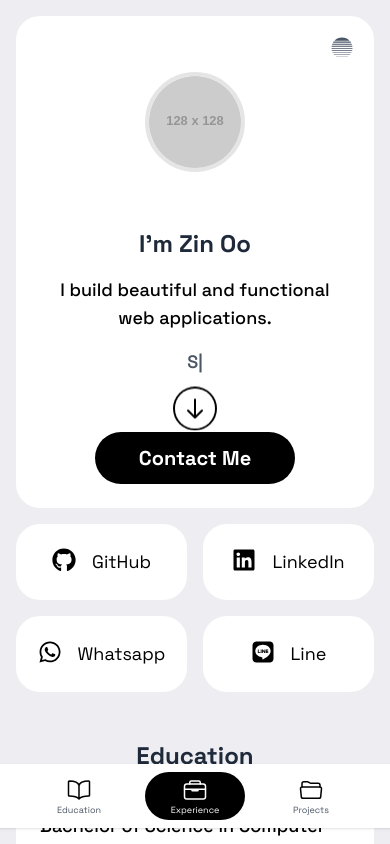
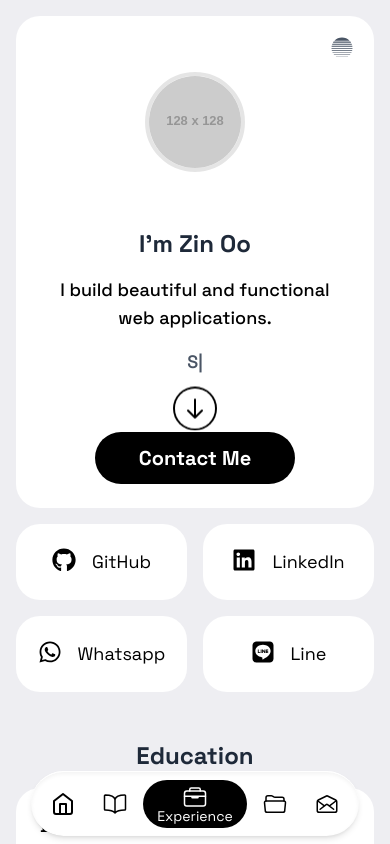
Before and after one commit to z1n-00/zinoo_portfolio, a React (Vite) app: page / in a window 390 px wide. Shown: the top 844 px of the page. Built offline with nearby package versions, Linux system fonts and the light colour scheme.

Commit message:
fix: update styling and layout for NavButton, NavCard, and Navigation components; improve responsiveness and accessibility

```diff
--- a/src/App.jsx
+++ b/src/App.jsx
@@ -92,7 +92,7 @@ const App = () => {
             onClick={toggleTheme}
             className={`
               fixed top-6 right-6 w-12 h-12
-              backdrop-blur-lg rounded-full
+              rounded-full
               flex items-center justify-center
               z-50 cursor-pointer
               border
@@ -100,13 +100,11 @@ const App = () => {
 
               ${isDarkMode
                 ? `
-                    bg-gray-800/70
                     text-white
                     border-0
                     hover:text-green-400
                   `
                 : `
-                    bg-white/30
                     text-gray-600
                     border-0
                     hover:text-orange-500
--- a/src/components/Layout/NavButton.jsx
+++ b/src/components/Layout/NavButton.jsx
@@ -3,12 +3,12 @@ const NavButton = ({ sectionId, activeSection, onClick, children, label }) => (
         <button
             onClick={() => onClick(sectionId)}
             aria-label={label}
-            className={`group relative flex h-12 w-25 shrink-0 flex-col items-center justify-center gap-1 rounded-full duration-300 cursor-pointer hover:scale-100 md:h-12 md:w-12 ${activeSection === sectionId ? 'dark:bg-gray-800/30 bg-black dark:bg-none dark:border darK:border-white-500/10 text-white' : 'hover:text-black hover:dark:text-gray-500 hover:bg-gray-500/10 text-black dark:text-gray-400 hover:text-gray-500 dark:hover:text-white'}`}
+            className={`group relative w-12 h-12 flex shrink-0 flex-col items-center justify-center rounded-full duration-300 cursor-pointer hover:scale-100 md:h-12 md:w-12 ${activeSection === sectionId ? 'w-26 h-12 dark:bg-gray-800/30 bg-black dark:bg-none dark:border darK:border-white-500/10 text-white' : 'hover:text-black hover:dark:text-gray-500 hover:bg-gray-500/10 text-black dark:text-white hover:text-gray-500 dark:hover:text-white'}`}
         >
             <div>
                 {children}
             </div>
-            <span className={`text-[9px] leading-none md:hidden ${activeSection === sectionId ? 'text-white' : 'text-gray-600 dark:text-gray-400'}`}>{label}</span>
+            <span className={`text-sm leading-none md:hidden ${activeSection === sectionId ? 'block text-white' : 'hidden'}`}>{label}</span>
             <span className="pointer-events-none absolute left-full ml-3 hidden whitespace-nowrap rounded-md bg-black px-2 py-1 text-xs text-white opacity-0 shadow-sm transition-opacity duration-200 group-hover:opacity-100 group-focus-visible:opacity-100 dark:bg-white dark:text-black md:block">
                 {label}
             </span>
--- a/src/components/Layout/NavCard.jsx
+++ b/src/components/Layout/NavCard.jsx
@@ -3,8 +3,10 @@ const NavCard = ({ children, className = '' }) => (
     className={`
       p-2
       rounded-full
-      bg-white dark:bg-gray-800
-      shadow-sm
+      bg-white
+      dark:bg-gray-800
+      shadow-md inset-shadow-sm inset-shadow-white-100
+      md:border-0 border-t dark:border-gray-500/20
       ${className}
     `}
   >
--- a/src/components/Layout/Navigation.jsx
+++ b/src/components/Layout/Navigation.jsx
@@ -5,14 +5,14 @@ import { motion } from "framer-motion";
 import { IoHomeOutline, IoMailOpenOutline, IoBriefcaseOutline, IoBookOutline, IoFolderOpenOutline } from "react-icons/io5";
 
 const Navigation = ({ activeSection, scrollToSection }) => (
-    <nav className="fixed bottom-2 md:top-1/2 md:-translate-y-1/2 left-1/2 -translate-x-1/2 md:left-4 md:translate-x-0 z-50 p-2 md:p-0">
+    <nav className="fixed bottom-2 md:top-1/2 md:-translate-y-1/2 left-1/2 -translate-x-1/2 md:left-4 md:translate-x-0 z-50 p-0">
         <motion.div
             initial={{ opacity: 0, y: 20 }}
             animate={{ opacity: 1, y: 0 }}
             transition={{ duration: 0.8, ease: "easeOut" }}
 
         >
-            <NavCard className="flex md:flex-col gap-4 text-black text-white backdrop-blur-xs">
+            <NavCard className="flex md:flex-col md:gap-4 gap-1 text-black text-white backdrop-blur-xs">
                 <NavButton sectionId="home" activeSection={activeSection} onClick={scrollToSection} label="Home"><HomeIcon /></NavButton>
                 <NavButton sectionId="education" activeSection={activeSection} onClick={scrollToSection} label="Education"><IoBookOutline /></NavButton>
                 <NavButton sectionId="experience" activeSection={activeSection} onClick={scrollToSection} label="Experience"><IoBriefcaseOutline /></NavButton>
```
